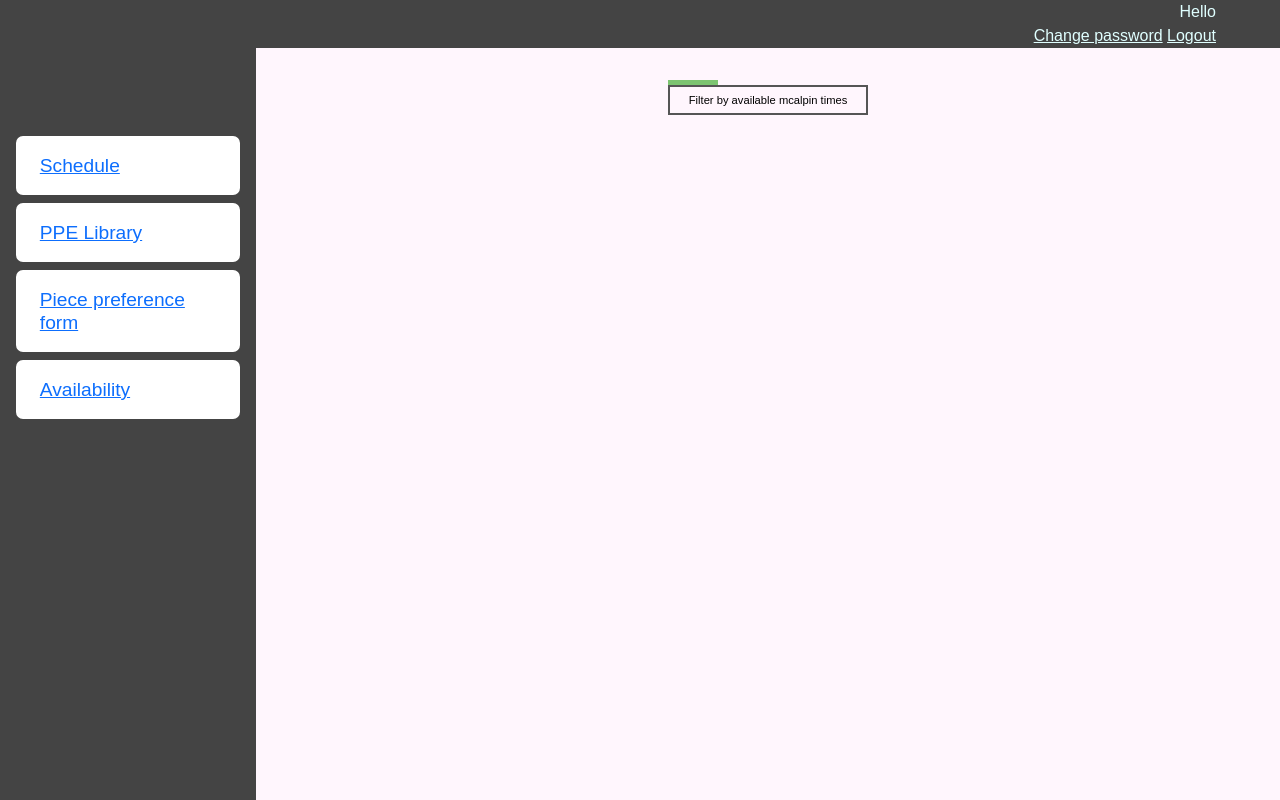
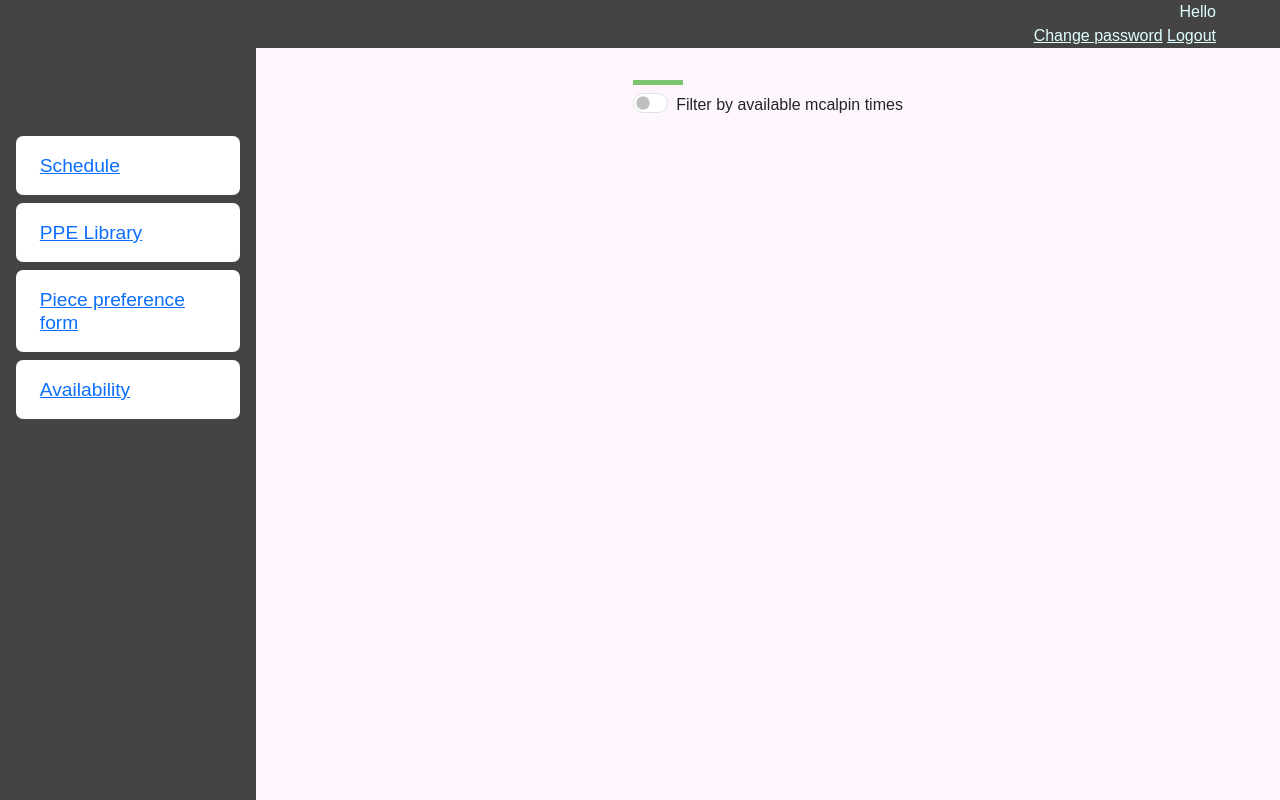
Before and after one commit to krforbes/ppe-website, a Django app: template app/templates/app/availability_view.html in a window 1280 px wide. Run offline with Django 4.2, Linux system fonts and the light colour scheme; the template is opened without the code that fills it, so the values that code supplies are empty.

Commit message:
10 piano thing plus small change

```diff
--- a/app/templates/app/availability_view.html
+++ b/app/templates/app/availability_view.html
@@ -29,7 +29,10 @@
 
 {% if thing != 'mcalpin' %}
 <!--change this to a toggle input, screw javascript I'll fix it later-->
-<button class = 'filter clickable' id = 'filter_mcalpin'>Filter by available mcalpin times</button>
+<div class="form-check form-switch m-0 p-0">
+<input class = 'filter form-check-input mt-2 ms-0 me-1' type="checkbox" role="switch" id = 'filter_mcalpin' style="width: 35px; height: 20px;"/>
+<label class="ms-1 mt-2" for="filter_mcalpin">Filter by available mcalpin times</label>
+</div>
 <div class = 'secret'>
     (Arrays that Javascript needs to access)
     <div class = 'mcalpin'>{{mcalpin}}</div>
@@ -50,7 +53,7 @@
     days = to_array(document.querySelector('div.days').textContent)
     times = to_array(document.querySelector('div.times').textContent)
     hidden = false
-    button = document.querySelector('button.filter');
+    button = document.querySelector('input.filter');
     function update_hidden() {
         hidden = !hidden;
         blocks = document.querySelectorAll('button.block')
--- a/app/templates/app/preferences_md.html
+++ b/app/templates/app/preferences_md.html
@@ -25,7 +25,7 @@
             <table id = 'piece_table' class="info">
             <tr>
                 <th class = 'piece_table_left py-1 px-2'></th>
-                {% for num in '12345'|make_list %}
+                {% for num in '1234567890'|make_list %}
                 <th class = 'piece_table_column py-1 px-2'>Piano {{num}}</th class = 'piece_table_column p-1'>
                 {% endfor %}
             </tr>
```
